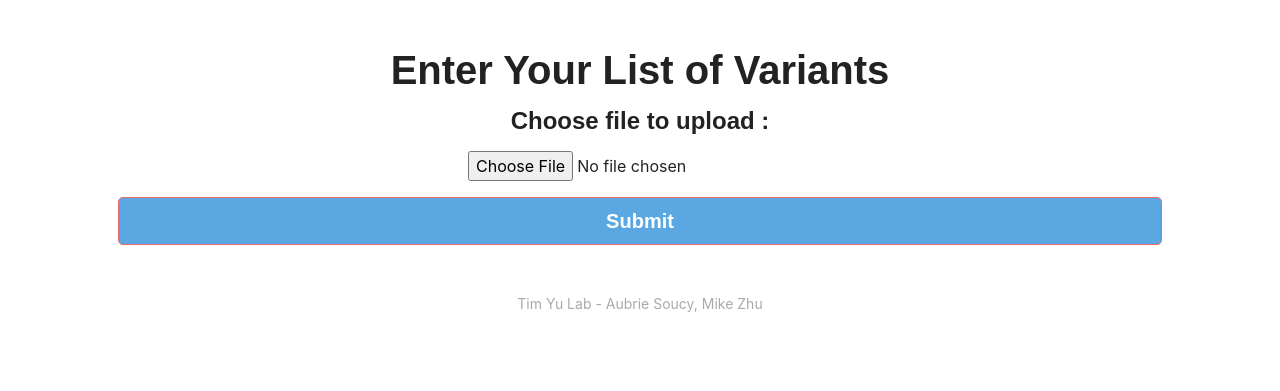
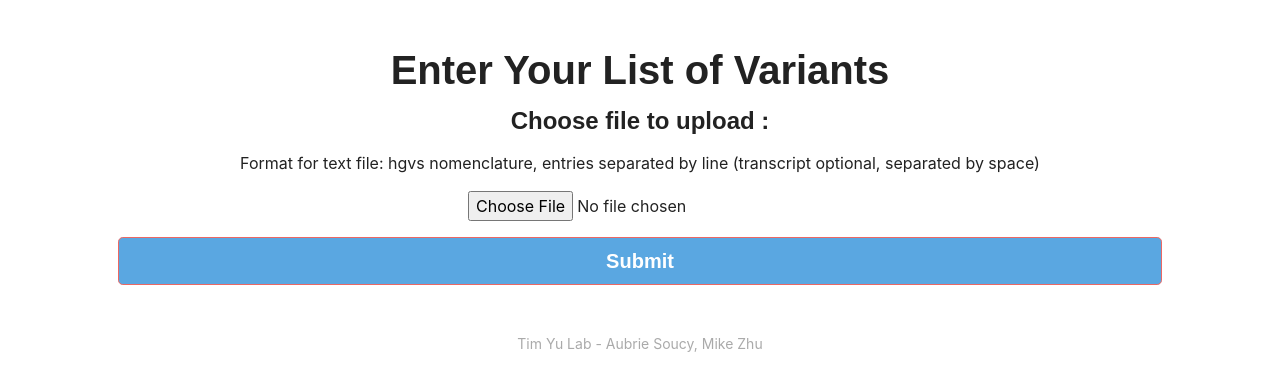
Before and after one commit to tyulab/spliceCheck, a Flask app: page /list in a window 1280 px wide. Shown: the part 78-469 px from the top of the page. Run offline with Flask 2, Linux system fonts and the light colour scheme; some libraries are stand-ins or nearby versions; some web fonts are replaced.

Commit message:
fix gevent thread error, take in transcript ids, add desc to list page

```diff
--- a/application.py
+++ b/application.py
@@ -11,7 +11,8 @@ from werkzeug.security import check_password_hash, generate_password_hash
 from spliceCheck_new2 import *
 from helpers import apology
 from datetime import datetime
-
+from gevent import monkey
+monkey.patch_all()
 
 # Configure application
 application = app = Flask(__name__)
@@ -190,13 +191,23 @@ def getOutput():
 
 # need to fix
 @app.route("/outputFile", methods=["POST"])
-def getOutputList2():
+def getOutputList():
     # Get user input from form
     file = request.files["file"]
     file.seek(0)
     contents = file.read().decode("utf-8")
-    # separate variant by line
-    variant_list = contents.strip().split("\n")
+    # separate variant by lines and use transcript
+    contents = contents.splitlines()
+    variant_list = []
+    transcript_list = []
+    for content in contents:
+        variant = content.split(" ")[0]
+        if len(variant) == len(content):
+            transcript = ""
+        else:
+            transcript = content.split(" ")[1]
+        variant_list.append(variant)
+        transcript_list.append(transcript)
 
     # initialize list of results to value "0"
     res = ["0" for _ in range(len(variant_list))]
@@ -241,8 +252,8 @@ def getOutputList2():
             mut_list.append(mut)
 
     # for all input ready to execute, run get_output_list
-    output_res = get_output_list(hgvs_list, wt_list, mut_list)
-
+    output_res = get_output_list(hgvs_list, wt_list, mut_list, transcript_list)
+    # todo: check that output_res not none
     for i, result in enumerate(output_res):
         if not result:
             scores.append((hgvs_list[i],
--- a/spliceCheck_new2.py
+++ b/spliceCheck_new2.py
@@ -1,6 +1,5 @@
 import os
 import grequests
-# TODO; TEST
 # from gevent import monkey as curious_george
 # curious_george.patch_all(thread=False, select=False)
 import requests
@@ -1137,7 +1136,7 @@ def get_clinvar(hgvs):
 # ensemblID: ENST00000379996 for cdkl5
 # get output given list of hgvs, wts, muts, transcript (?)
 def get_output_list(hgvs, wt="", mut="", transcript=""):
-    # clear carriage returns
+    # clear carriage returns in case
     hgvs = [i.strip() for i in hgvs]
     if wt == "":
         wt = [""] * len(hgvs)
@@ -1145,16 +1144,26 @@ def get_output_list(hgvs, wt="", mut="", transcript=""):
         mut = [""] * len(hgvs)
     if transcript == "":
         transcript = [""] * len(hgvs)
+    # hgvs = list(zip(hgvs, transcript))
     """Call tools to get output"""
     # Run VEP on the variant
     try:
         server = "http://rest.ensembl.org"
         get = "/vep/human/hgvs/"
         params = {"SpliceAI": True, "MaxEntScan": True, "CADD": True}
-        if transcript:
-            params["transcript_id"] = transcript
+        # if transcript:
+        #     params["transcript_id"] = transcript
         # NOTE!!!: limit on requests is 15
-        rs = (grequests.get(server + get + h, params=params, headers={"Content-Type": "application/json"}, verify=False) for h in hgvs)
+        rs = []
+        for h in list(zip(hgvs, transcript)):
+            params = {"SpliceAI": True, "MaxEntScan": True, "CADD": True}
+            if h[1] == "":
+                rs.append(grequests.get(server+get+h[0], params=params, headers={"Content-Type": "application/json"}, verify=False))
+            else:
+                rs.append(grequests.get(server+get+h[0], params=params.update({"transcript_id": h[1]}), headers={"Content-Type": "application/json"}, verify=False))
+        rs = tuple(rs)
+        # rs = (grequests.get(server + get + h[0], params=params.update({"transcript_id": h[1]}), headers={"Content-Type": "application/json"}, verify=False) for h in hgvs)
+        # rs = (grequests.get(server + get + h[0], params=params, headers={"Content-Type": "application/json"}, verify=False) for h in hgvs)
         # if not r.ok:
         #     r.raise_for_status()
         #     return None
--- a/templates/listpage.html
+++ b/templates/listpage.html
@@ -13,6 +13,7 @@
       <legend><h1>Enter Your List of Variants</h1></legend>
       <div class="form-group">
         <label for="file"><h4>Choose file to upload :   </h4></label>
+        <p>Format for text file: hgvs nomenclature, entries separated by line (transcript optional, separated by space)</p>
         <input type="file" id="file" name="file" size="20" accept=".doc,.docx,.txt">
       </div>
       <!-- Submit button -->
```
Also changed, not shown: README.md.
